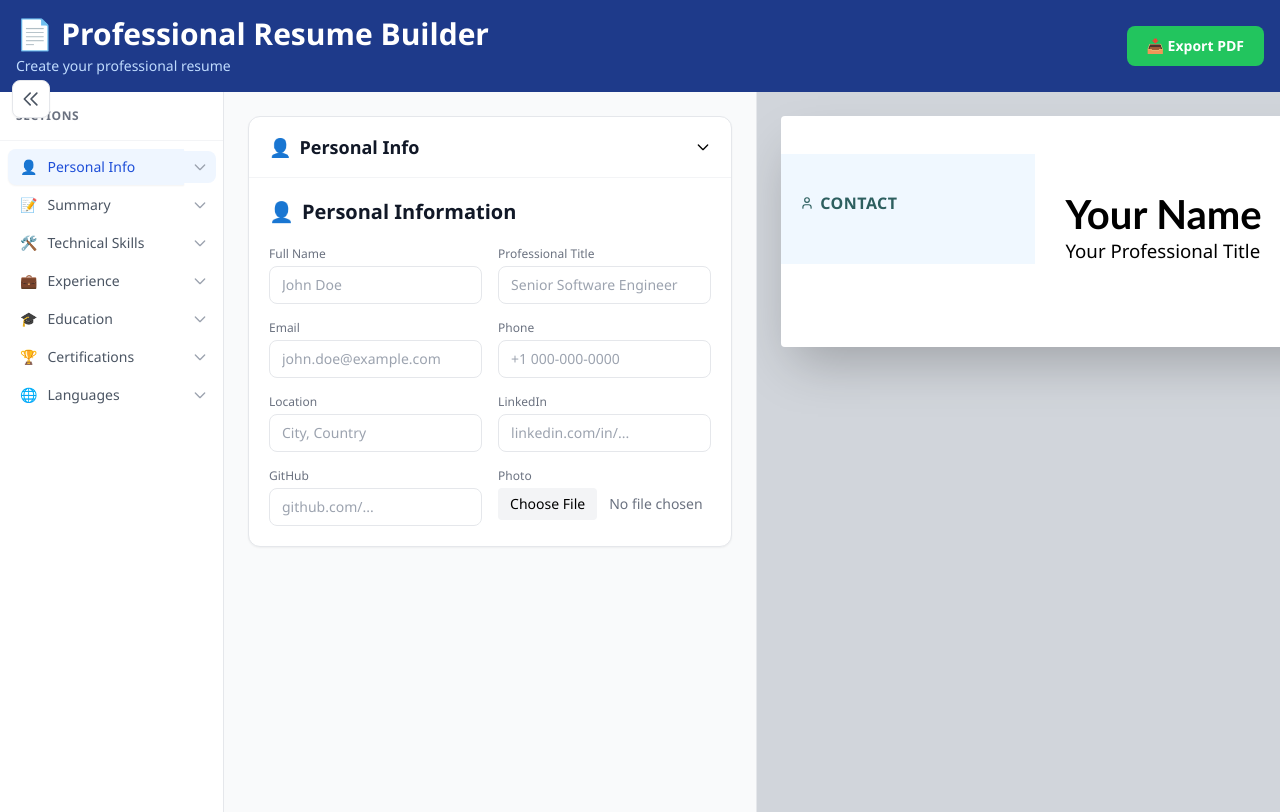
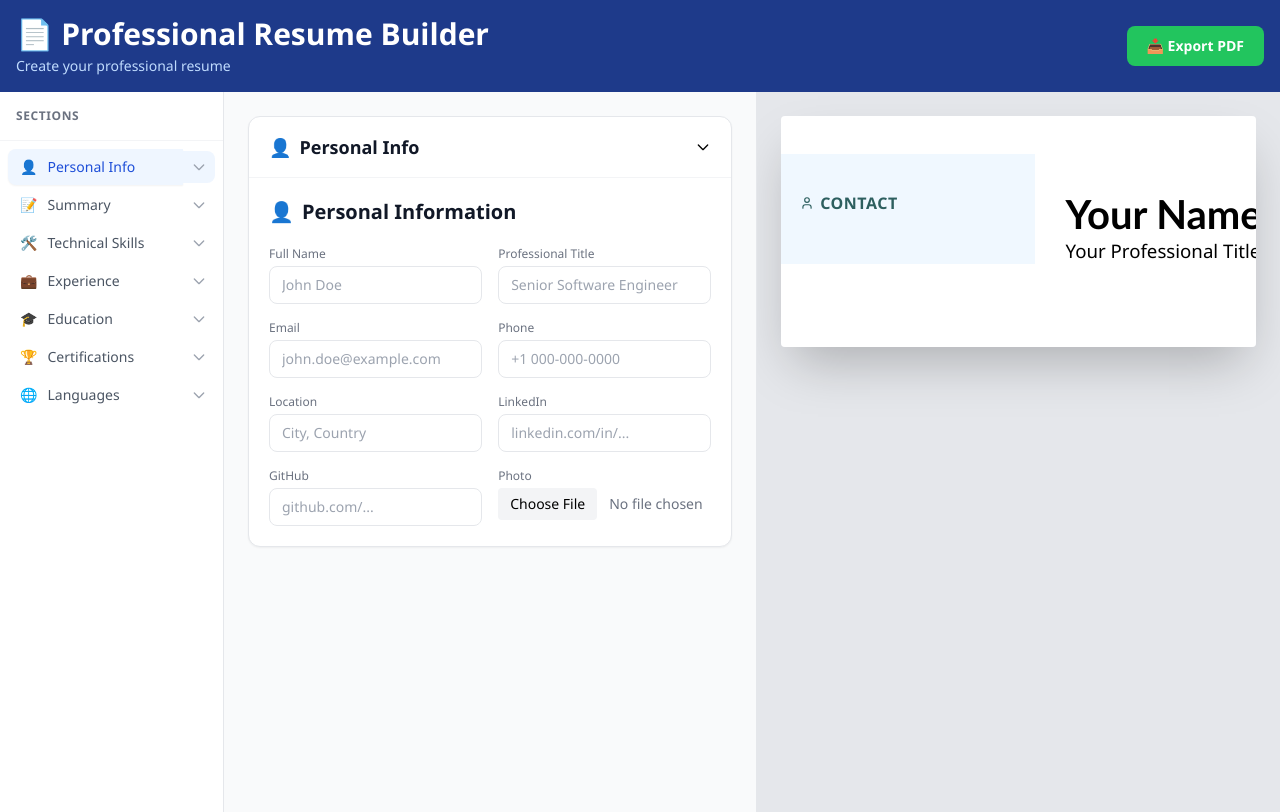
Before and after one commit to smarttechiblog/makemyresume, a Next.js app: page / in a window 1280 px wide. Built offline with nearby package versions, Linux system fonts and the light colour scheme.

Commit message:
Remove hamburger toggle and auto-scale preview to fit container

```diff
--- a/components/ResumeTemplateEditor.tsx
+++ b/components/ResumeTemplateEditor.tsx
@@ -35,12 +35,32 @@ export default function ResumeTemplateEditor({ data, onChange }: ResumeTemplateE
     certifications: false,
     languages: false,
   });
-  const [sidebarOpen, setSidebarOpen] = useState(true);
   const { personalInfo, aiGenerated, education, certifications, skills, languages, projects } = data;
+  const previewRef = React.useRef<HTMLDivElement>(null);
+  const [previewScale, setPreviewScale] = React.useState(1);
 
   const toggleSection = (section: Section) => {
     setCollapsedSections(prev => ({ ...prev, [section]: !prev[section] }));
   };
+
+  // Auto-scale preview to fit container
+  React.useEffect(() => {
+    const updateScale = () => {
+      if (!previewRef.current) return;
+      const containerWidth = previewRef.current.parentElement?.clientWidth || 0;
+      const resumeWidthMm = 210;
+      const pxPerMm = 96 / 25.4;
+      const resumeWidthPx = resumeWidthMm * pxPerMm;
+      const padding = 48;
+      const scale = containerWidth > 0 ? Math.min(1, (containerWidth - padding) / resumeWidthPx) : 1;
+      setPreviewScale(scale);
+    };
+    updateScale();
+    const observer = new ResizeObserver(updateScale);
+    if (previewRef.current?.parentElement) observer.observe(previewRef.current.parentElement);
+    window.addEventListener('resize', updateScale);
+    return () => { observer.disconnect(); window.removeEventListener('resize', updateScale); };
+  }, []);
 
   const activeSkills = skills.length > 0 ? skills : defaultSkills;
 
@@ -367,35 +387,13 @@ export default function ResumeTemplateEditor({ data, onChange }: ResumeTemplateE
   };
 
   return (
-    <div className="flex relative" style={{ minHeight: 'calc(100vh - 80px)' }}>
-      {/* Hamburger Toggle Button */}
-      <button
-        onClick={() => setSidebarOpen(!sidebarOpen)}
-        className="fixed top-20 left-3 z-50 p-2 bg-white border border-gray-200 rounded-lg shadow-sm hover:bg-gray-50 transition-colors"
-      >
-        {sidebarOpen ? (
-          <svg className="w-5 h-5 text-gray-600" fill="none" stroke="currentColor" strokeWidth={2} viewBox="0 0 24 24">
-            <path strokeLinecap="round" strokeLinejoin="round" d="M11 19l-7-7 7-7m8 14l-7-7 7-7" />
-          </svg>
-        ) : (
-          <svg className="w-5 h-5 text-gray-600" fill="none" stroke="currentColor" strokeWidth={2} viewBox="0 0 24 24">
-            <path strokeLinecap="round" strokeLinejoin="round" d="M4 6h16M4 12h16M4 18h16" />
-          </svg>
-        )}
-      </button>
-
+    <div className="flex" style={{ minHeight: 'calc(100vh - 80px)' }}>
       {/* Left Sidebar - Section Navigation */}
-      <div
-        className="bg-white border-r border-gray-200 flex-shrink-0 overflow-hidden"
-        style={{
-          width: sidebarOpen ? '224px' : '0px',
-          transition: 'width 0.3s ease-in-out',
-        }}
-      >
-        <div className="p-4 border-b border-gray-100 w-56">
+      <div className="w-56 bg-white border-r border-gray-200 flex-shrink-0 overflow-y-auto">
+        <div className="p-4 border-b border-gray-100">
           <h2 className="text-xs font-bold text-gray-500 uppercase tracking-wider">Sections</h2>
         </div>
-        <nav className="p-2 space-y-0.5 w-56">
+        <nav className="p-2 space-y-0.5">
           {sections.map(s => (
             <div key={s.key} className="group">
               <div className="flex items-center">
@@ -425,21 +423,22 @@ export default function ResumeTemplateEditor({ data, onChange }: ResumeTemplateE
       </div>
 
       {/* Center - Editor */}
-      <div
-        className="overflow-y-auto bg-gray-50 border-r border-gray-200"
-        style={{
-          flex: sidebarOpen ? '0 0 41.66%' : '1 1 auto',
-          transition: 'flex 0.3s ease-in-out',
-        }}
-      >
+      <div className="w-5/12 overflow-y-auto bg-gray-50 border-r border-gray-200">
         <div className="p-6 max-w-2xl mx-auto">
           {renderContent()}
         </div>
       </div>
 
       {/* Right - Live Preview */}
-      <div className="flex-1 overflow-y-auto bg-gray-300 p-6">
-        <div className="mx-auto shadow-2xl rounded overflow-hidden" style={{ width: '210mm' }}>
+      <div ref={previewRef} className="flex-1 overflow-y-auto bg-gray-200 p-6 flex items-start justify-center">
+        <div
+          className="shadow-2xl rounded overflow-hidden origin-top"
+          style={{
+            width: '210mm',
+            transform: `scale(${previewScale})`,
+            transformOrigin: 'top center',
+          }}
+        >
           <ResumePreview data={data} />
         </div>
       </div>
```
